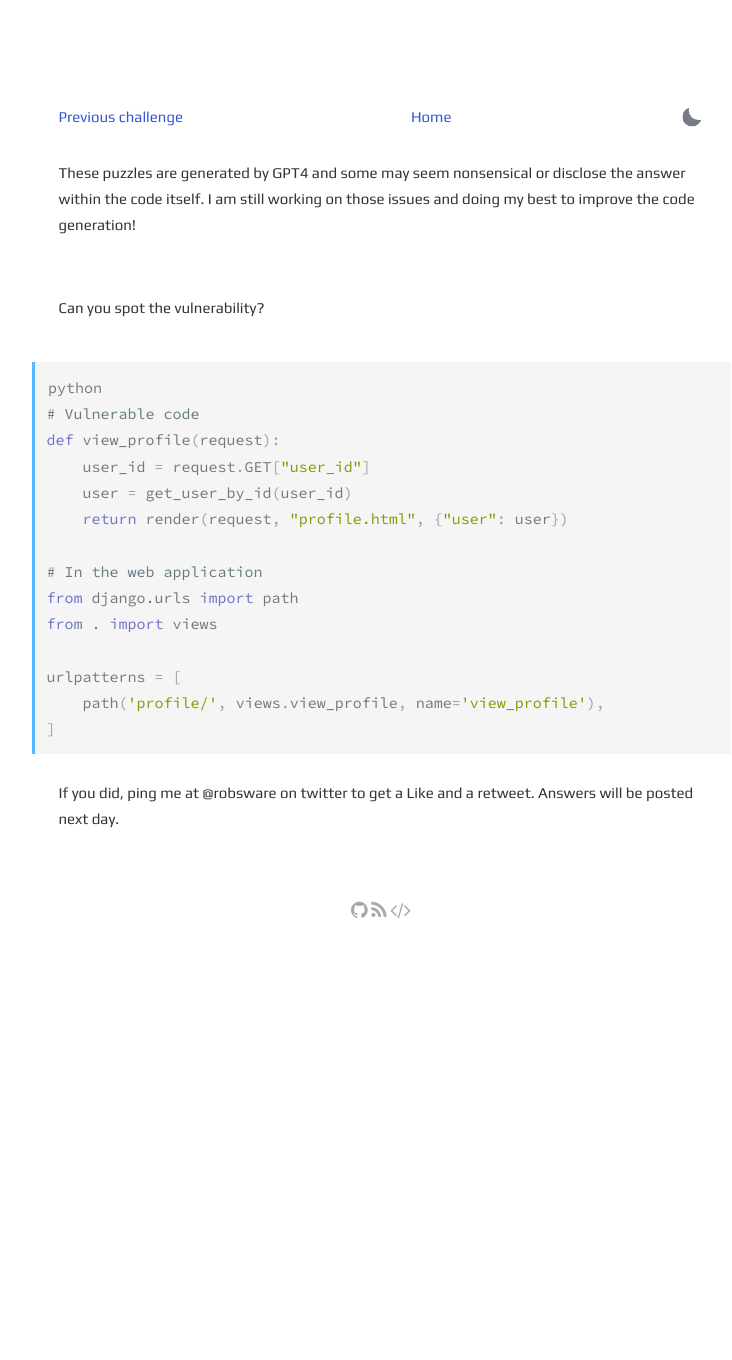
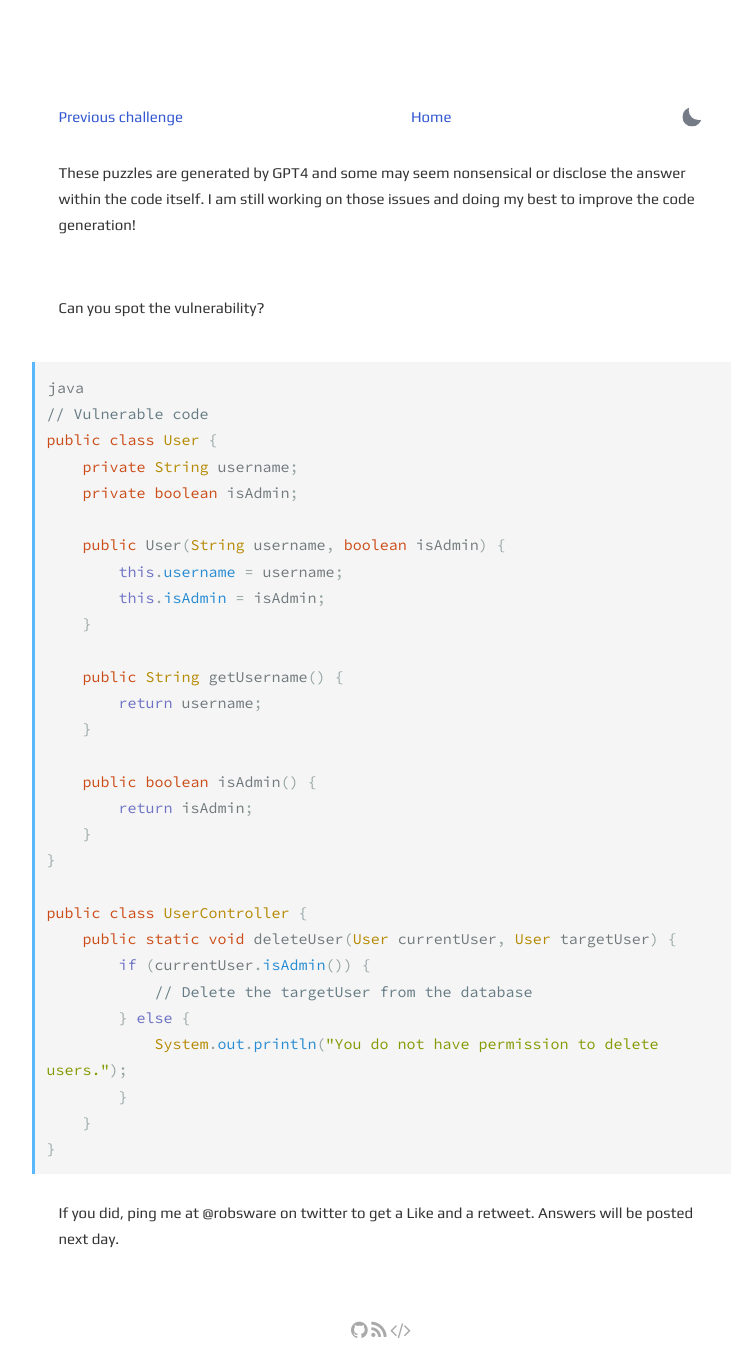
Before and after one commit to robsware/robsware.github.io, a Jekyll site: the page built from challenges/dailyappsec.html, in a window 1280 px wide. Shown: the whole page, without its empty margins (259-991 px from the left). Built offline with Jekyll 4.4.1, drawn with Linux system fonts in a browser that asks for light colours; before the commit the page ends 940 px from its top, so only the background shows below that.

Commit message:
Automated daily appsec challenge

```diff
--- a/challenges/dailyappsec.html
+++ b/challenges/dailyappsec.html
@@ -4,7 +4,7 @@ layout: page
 
 <section class="post">
     <div class="flex-row-between">
-    <a href="{{ site.url }}{{ site.baseurl }}/challenges/2023-04-22"> Previous challenge</a>
+    <a href="{{ site.url }}{{ site.baseurl }}/challenges/2023-04-23"> Previous challenge</a>
           <a href="{{ site.url }}{{ site.baseurl }}/"> Home</a>
       <button title="Change theme" id="theme-toggle" onclick="modeSwitcher()">
         <div></div>
@@ -16,21 +16,36 @@ layout: page
 <br>
 {% highlight html %}
 {% endhighlight %}
-{% highlight python %}
-python
-# Vulnerable code
-def view_profile(request):
-    user_id = request.GET["user_id"]
-    user = get_user_by_id(user_id)
-    return render(request, "profile.html", {"user": user})
+{% highlight java %}
+java
+// Vulnerable code
+public class User {
+    private String username;
+    private boolean isAdmin;
 
-# In the web application
-from django.urls import path
-from . import views
+    public User(String username, boolean isAdmin) {
+        this.username = username;
+        this.isAdmin = isAdmin;
+    }
 
-urlpatterns = [
-    path('profile/', views.view_profile, name='view_profile'),
-]
+    public String getUsername() {
+        return username;
+    }
+
+    public boolean isAdmin() {
+        return isAdmin;
+    }
+}
+
+public class UserController {
+    public static void deleteUser(User currentUser, User targetUser) {
+        if (currentUser.isAdmin()) {
+            // Delete the targetUser from the database
+        } else {
+            System.out.println("You do not have permission to delete users.");
+        }
+    }
+}
 
 {% endhighlight %}
 <br>If you did, ping me at @robsware on twitter to get a Like and a retweet. Answers will be posted next day.
```
Also changed, not shown: challenges/2023-04-23.html (added, +92 -0 lines).
